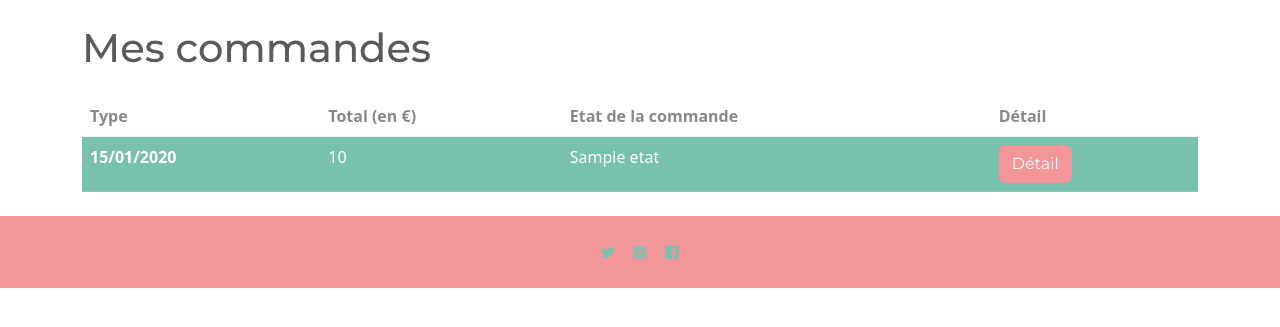
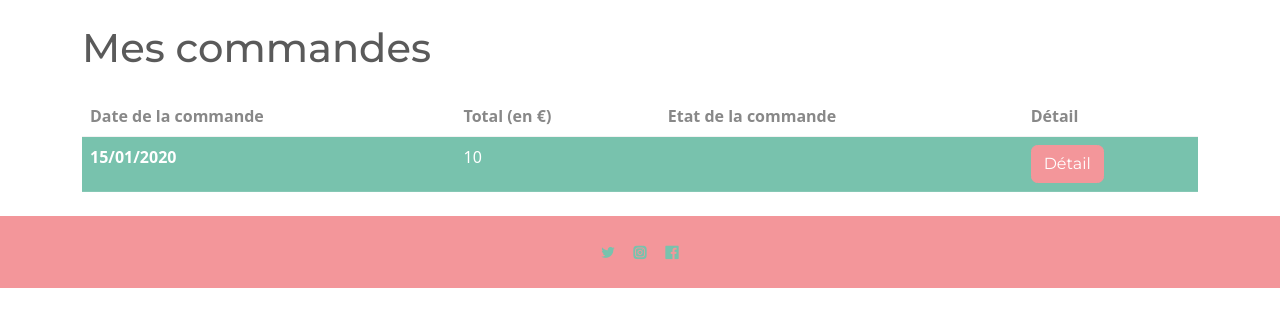
Before and after one commit to SabrarLucas/theDistrict, a Symfony app: template templates/pages/commande/index.html.twig in a window 1280 px wide. Shown: the part 126-453 px from the top of the page. Run offline with Twig, Linux system fonts and the light colour scheme; the template is opened without the code that fills it: most values are stand-ins (such as "Sample title", 1, 10 or a date in 2020); some libraries are stand-ins or nearby versions.

Commit message:
etat commande

```diff
--- a/src/DataFixtures/AppFixtures.php
+++ b/src/DataFixtures/AppFixtures.php
@@ -130,7 +130,7 @@ class AppFixtures extends Fixture
         $commande3 = new Commande();
         $commande3->setUtilisateur($user2)
             ->setTotal(16.54)
-            ->setEtat(0);
+            ->setEtat(2);
 
         $manager->persist($commande3);
 
--- a/templates/pages/commande/detail.html.twig
+++ b/templates/pages/commande/detail.html.twig
@@ -12,7 +12,7 @@
                     <div class="card-body">
                         <h4 class="card-title">Plat {{ plat.libelle }}</h4>
                         <p class="card-text">Prix {{ plat.prix }}</p>
-                        <p class="card-text">quantite du {{ detail.quantite }}</p>
+                        <p class="card-text">quantite commandée {{ detail.quantite }}</p>
                         <img src="{{ asset('images_the_district/food/') ~ plat.image }}" alt="{{ plat.libelle }}" width="100%">
                     </div>
                 </div>
--- a/templates/pages/commande/index.html.twig
+++ b/templates/pages/commande/index.html.twig
@@ -8,7 +8,7 @@
         <table class="table table-hover mt-4">
             <thead>
                 <tr>
-                    <th scope="col">Type</th>
+                    <th scope="col">Date de la commande</th>
                     <th scope="col">Total (en €)</th>
                     <th scope="col">Etat de la commande</th>
                     <th scope="col">Détail</th>
@@ -19,7 +19,20 @@
                 <tr class="table-primary">
                     <th scope="row">{{ commande.commandedAt | date('d/m/Y') }}</th>
                     <td>{{ commande.total }}</td>
-                    <td>{{ commande.etat }}</td>
+                    <td>
+                        {% if commande.etat == 0 %}
+                            Enregistée/payée
+                        {% endif %}
+                        {% if commande.etat == 1 %}
+                            En préparation
+                        {% endif %}
+                        {% if commande.etat == 2 %}
+                            en cours de livraison
+                        {% endif %}
+                        {% if commande.etat == 3 %}
+                            Livrée
+                        {% endif %}
+                    </td>
                     <td><a href="{{ path('commande.detail', {id: commande.id}) }}" class="btn btn-secondary">Détail</a></td>
                 </tr>
             {% endfor %}
```
Also changed, not shown: src/Controller/CommandeController.php (+12 -9 lines).
